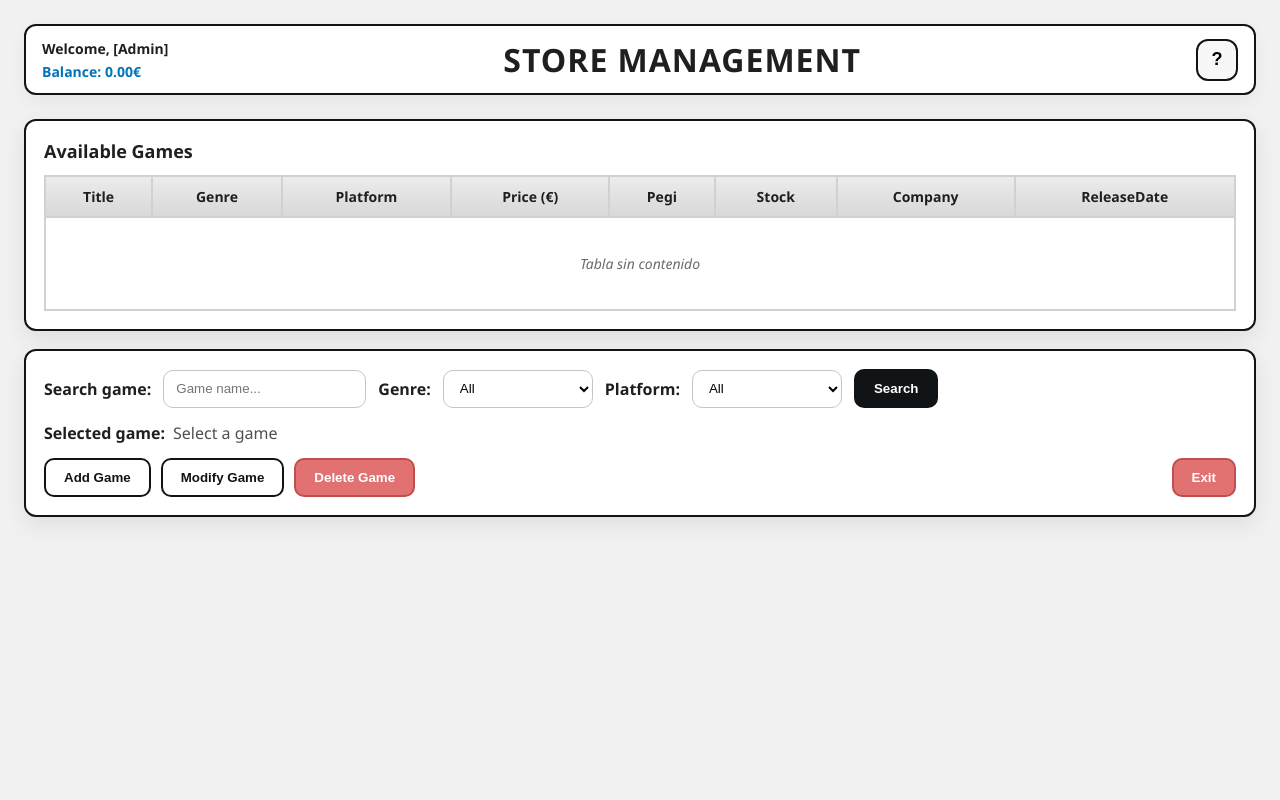
After one commit to Grupo4DAMI2EVA/Reto2CRUD_HTML, a PHP site: page /html/storeAdmin.html in a window 1280 px wide. The commit adds this page. Run offline with PHP 8.4, Linux system fonts and the light colour scheme.

Commit message:
Store admin

```diff
--- a/view/assets/css/style.css
+++ b/view/assets/css/style.css
@@ -400,7 +400,7 @@ li {
 }
 
 /* Profile Popup */
-/* to blurr the background */
+/* to blur the background */
 .popupOverlay {
   position: fixed;
   inset: 0;
@@ -633,7 +633,7 @@ li {
   }
 }
 
-/* ----- Store Page ----- */
+/* Store Page */
 .storeBody {
   min-height: 100vh;
   background: var(--background-color, #f1f1f1);
--- /dev/null
+++ b/view/html/storeAdmin.html
@@ -0,0 +1,92 @@
+<!DOCTYPE html>
+<html lang="es">
+  <head>
+    <meta charset="UTF-8" />
+    <meta name="viewport" content="width=device-width, initial-scale=1.0" />
+    <title>Game Store</title>
+    <link rel="stylesheet" href="../assets/css/style.css" />
+    <script src="../assets/js/auth.js"></script>
+  </head>
+  <body class="storeBody">
+    <header class="storeHeader">
+      <div class="storeUser">
+        <p class="storeWelcome">
+          Welcome, <span id="storeUserName">[Admin]</span>
+        </p>
+        <p class="storeBalance">
+          Balance: <span id="storeUserBalance">0.00€</span>
+        </p>
+      </div>
+      <h1 class="storeTitle">STORE MANAGEMENT</h1>
+      <button class="storeHelp" aria-label="Ayuda">
+        <span>?</span>
+      </button>
+    </header>
+
+    <main class="storeMain">
+      <section class="storePanel">
+        <div class="storePanelHeader">
+          <h2>Available Games</h2>
+        </div>
+        <div class="storeTableWrapper">
+          <table class="storeTable">
+            <thead>
+              <tr>
+                <th>Title</th>
+                <th>Genre</th>
+                <th>Platform</th>
+                <th>Price (€)</th>
+                <th>Pegi</th>
+                <th>Stock</th>
+                <th>Company</th>
+                <th>ReleaseDate</th>
+              </tr>
+            </thead>
+            <tbody>
+              <tr class="emptyRow">
+                <td colspan="8">Tabla sin contenido</td>
+              </tr>
+            </tbody>
+          </table>
+        </div>
+      </section>
+
+      <section class="storeControls">
+        <div class="storeFilters">
+          <label class="filterLabel" for="searchTitle">Search game:</label>
+          <input
+            id="searchTitle"
+            type="text"
+            placeholder="Game name..."
+            class="filterInput"
+          />
+          <label class="filterLabel" for="searchGenre">Genre:</label>
+          <select id="searchGenre" class="filterSelect">
+            <option value="all">All</option>
+          </select>
+          <label class="filterLabel" for="searchPlatform">Platform:</label>
+          <select id="searchPlatform" class="filterSelect">
+            <option value="all">All</option>
+          </select>
+          <button class="storeBtn primary">Search</button>
+        </div>
+
+        <div class="storeSelected">
+          <span class="selectedLabel">Selected game:</span>
+          <span class="selectedValue" id="selectedGame">Select a game</span>
+        </div>
+
+        <div class="storeActions">
+          <div class="storeActionsLeft">
+            <button class="storeBtn ghost">Add Game</button>
+            <button class="storeBtn ghost">Modify Game</button>
+            <button class="storeBtn danger">Delete Game</button>
+          </div>
+          <div class="storeActionsRight">
+            <button class="storeBtn danger">Exit</button>
+          </div>
+        </div>
+      </section>
+    </main>
+  </body>
+</html>
```
